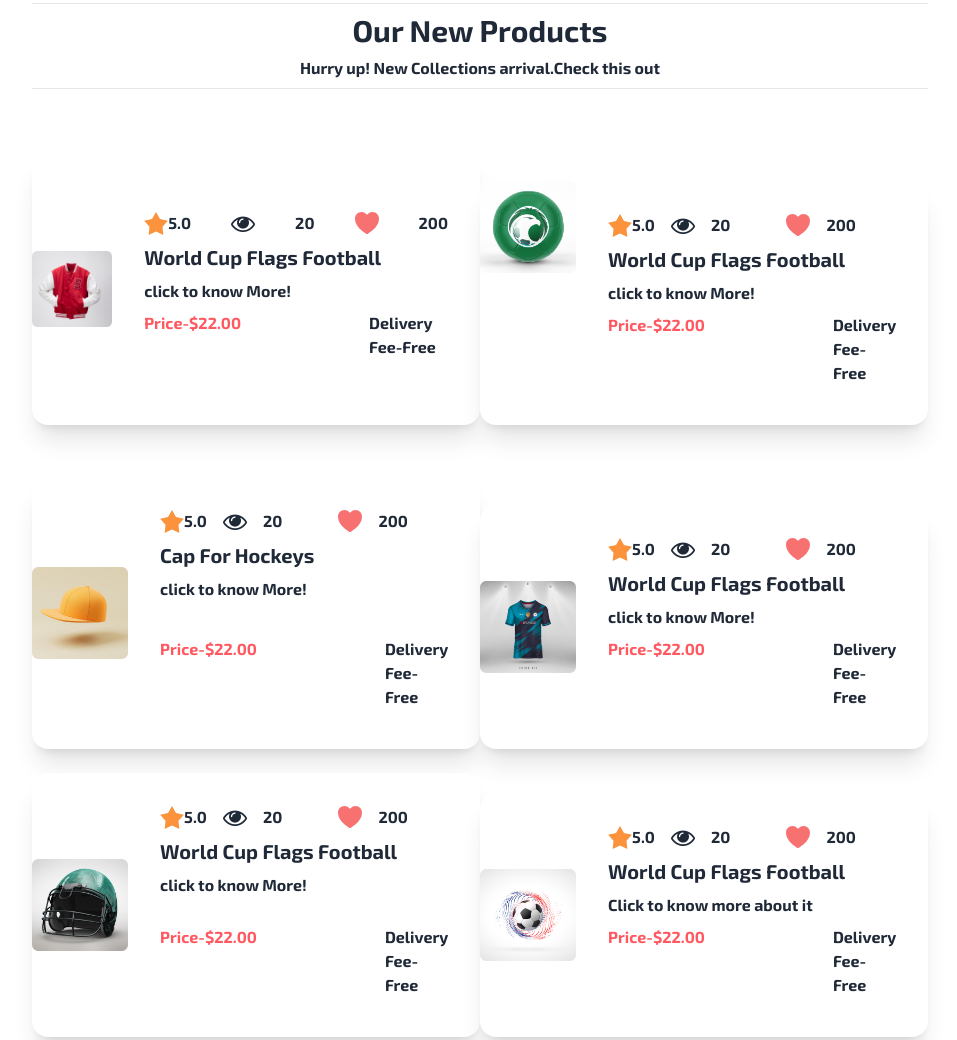
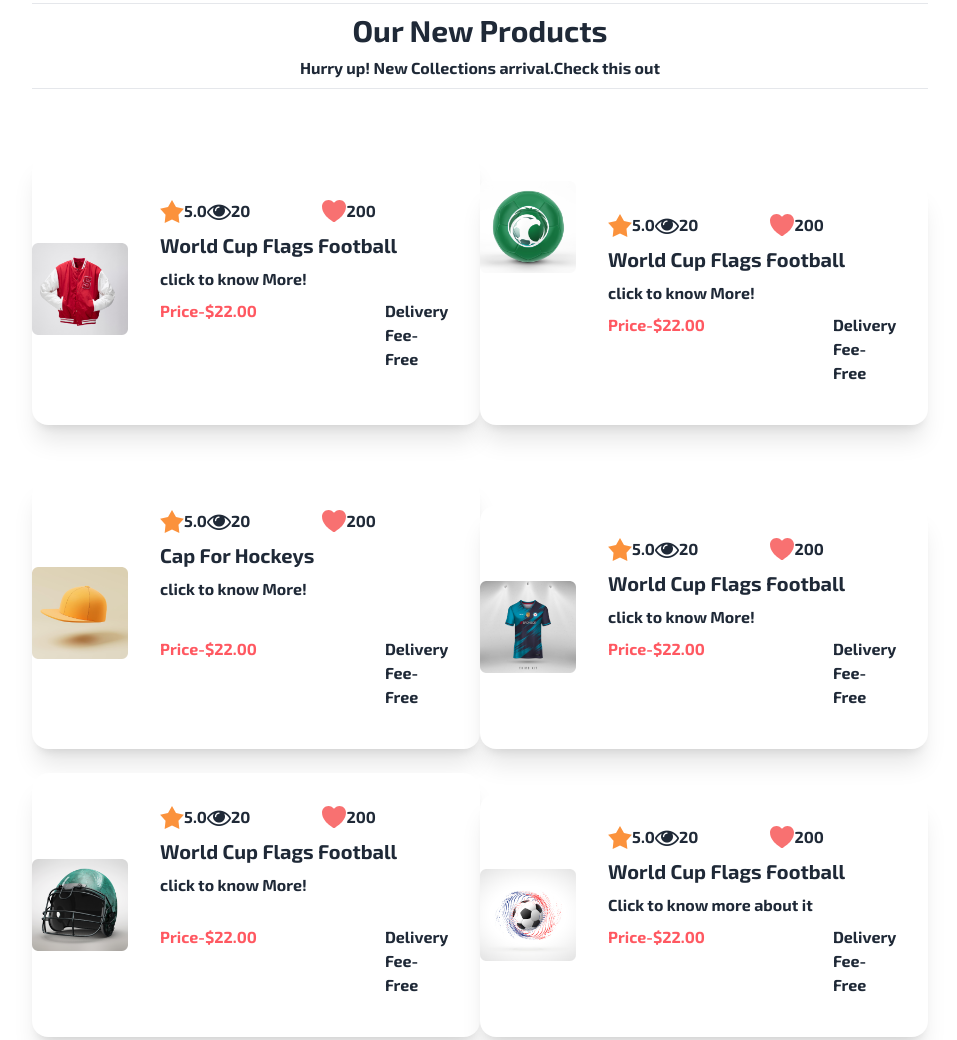
Before and after one commit to Nahian1269/Hocky-s_mod_2024, a plain HTML site: page index.html in a window 1280 px wide. Shown: the part 2653-3693 px from the top of the page, without its empty margins (160-1117 px from the left). Drawn offline with nearby package versions, Linux system fonts and the light colour scheme; a web font is replaced by a local one.

Commit message:
version final -2.0

```diff
--- a/index.html
+++ b/index.html
@@ -276,7 +276,7 @@
                     <figure><img src="Images/5.png" alt="Movie" /></figure>
                 </div>
                 <div class="card-body">
-                    <div class="flex justify-between gap-10  ">
+                    <div class="flex justify-between   ">
                         <div class="rating">
                             <input type="radio" name="rating-2" class="mask mask-star-2 bg-orange-400" />
                             <p>5.0</p>
@@ -308,7 +308,7 @@
                 </div>
 
                 <div class="card-body">
-                    <div class="flex justify-between gap-4  ">
+                    <div class="flex justify-between  ">
                         <div class="rating">
                             <input type="radio" name="rating-2" class="mask mask-star-2 bg-orange-400" />
                             <p>5.0</p>
@@ -340,7 +340,7 @@
             <div class="card card-side bg-base-100 shadow-xl max-sm:flex-col">
                 <figure><img src="Images/7.png" alt="Movie" /></figure>
                 <div class="card-body">
-                    <div class="flex justify-between gap-4  ">
+                    <div class="flex justify-between  ">
                         <div class="rating">
                             <input type="radio" name="rating-2" class="mask mask-star-2 bg-orange-400" />
                             <p>5.0</p>
@@ -369,7 +369,7 @@
             <div class="card card-side bg-base-100 shadow-xl max-sm:flex-col mt-7">
                 <figure><img src="Images/8.png" alt="Movie" /></figure>
                 <div class="card-body">
-                    <div class="flex justify-between gap-4  ">
+                    <div class="flex justify-between   ">
                         <div class="rating">
                             <input type="radio" name="rating-2" class="mask mask-star-2 bg-orange-400" />
                             <p>5.0</p>
@@ -401,7 +401,7 @@
             <div class="card card-side bg-base-100 shadow-xl max-sm:flex-col">
                 <figure><img src="Images/9.png" alt="Movie" /></figure>
                 <div class="card-body">
-                    <div class="flex justify-between gap-4  ">
+                    <div class="flex justify-between   ">
                         <div class="rating">
                             <input type="radio" name="rating-2" class="mask mask-star-2 bg-orange-400" />
                             <p>5.0</p>
@@ -430,7 +430,7 @@
             <div class="card card-side bg-base-100 shadow-xl max-sm:flex-col mt-5">
                 <figure><img src="Images/10.png" alt="Movie" /></figure>
                 <div class="card-body">
-                    <div class="flex justify-between gap-4  ">
+                    <div class="flex justify-between   ">
                         <div class="rating">
                             <input type="radio" name="rating-2" class="mask mask-star-2 bg-orange-400" />
                             <p>5.0</p>
```
